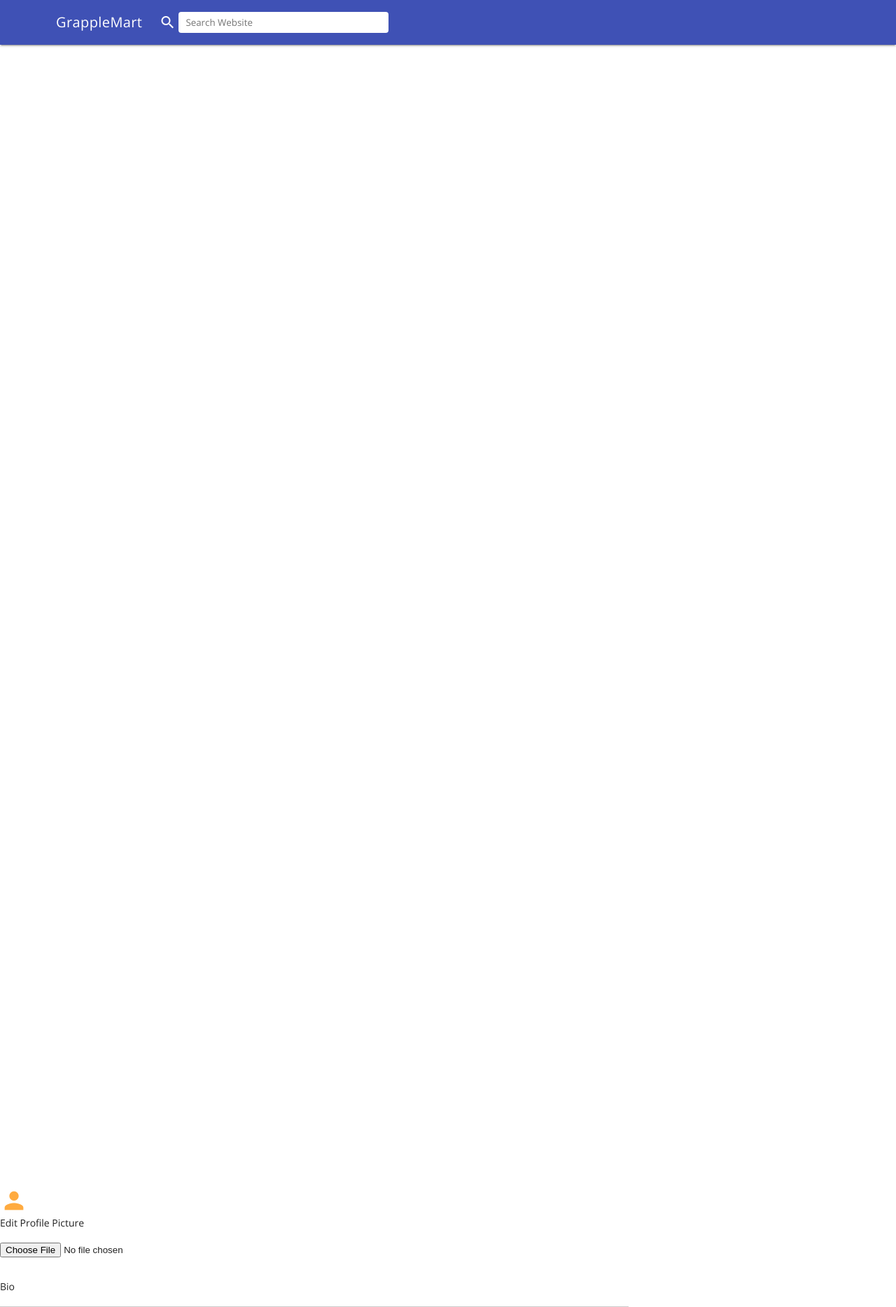
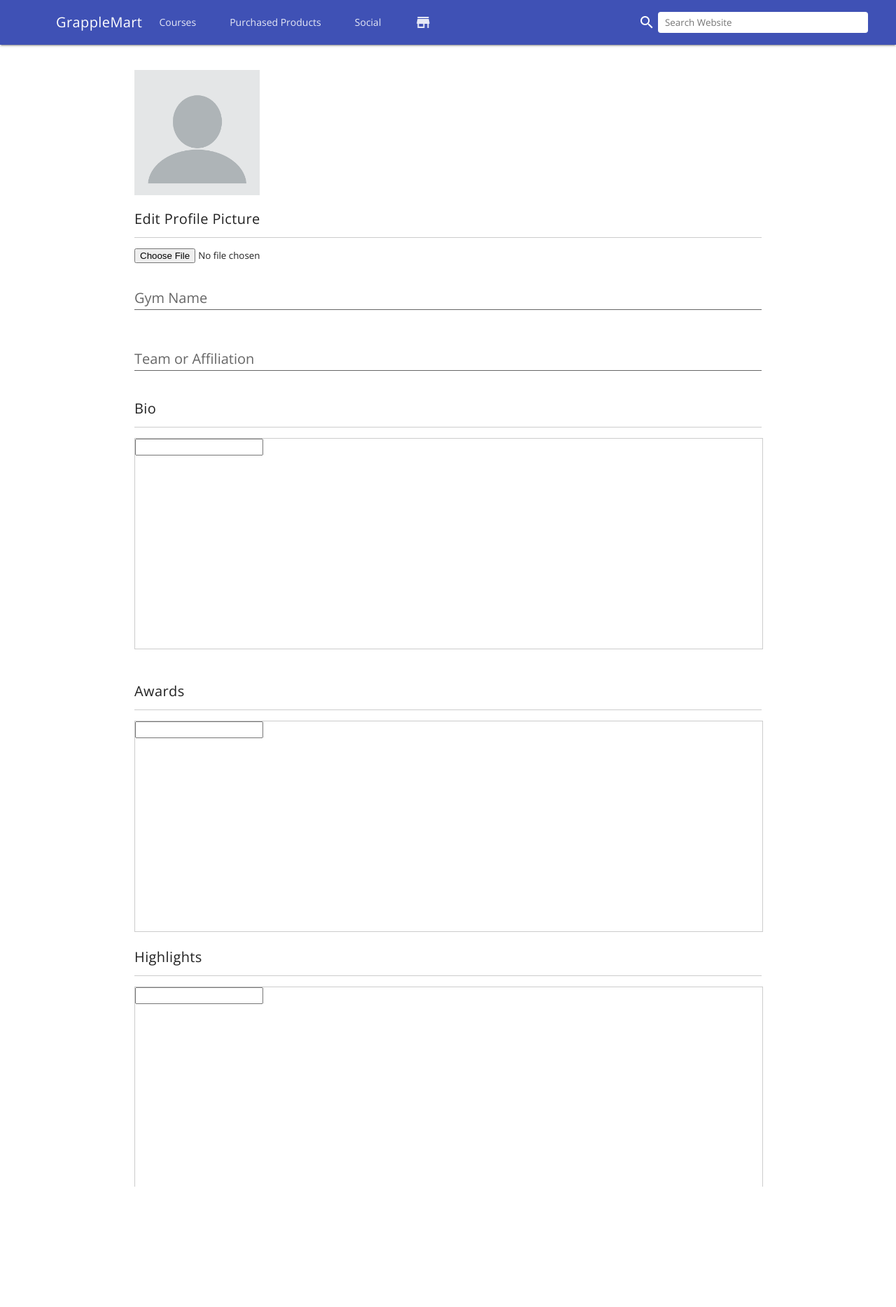
Before and after one commit to mc2147/Grapple_Mart, a Django app: page /instructor-profile/ in a window 1280 px wide. Shown: the top 1868 px of the page at 70% size. After the commit the page ends 1696 px from the top, so only its background shows below. Run offline with Django 3.2, Linux system fonts and the light colour scheme; some libraries are stand-ins or nearby versions.

Commit message:
Fixing Edit Instructor Profile Page

```diff
--- a/Grapple_Mart/templates/instructor_profile2.html
+++ b/Grapple_Mart/templates/instructor_profile2.html
@@ -3,27 +3,23 @@
 <html>
  	 	<head>
   	<!-- Material Design Theme -->
+		<link rel="stylesheet" href="https://code.getmdl.io/1.3.0/material.indigo-orange.min.css" />
 		<link rel = "stylesheet" href = "https://fonts.googleapis.com/icon?family=Material+Icons">
-		<link rel="stylesheet" href="https://code.getmdl.io/1.3.0/material.indigo-orange.min.css" />
+		<link href="https://fonts.googleapis.com/css?family=Open+Sans" rel="stylesheet">
         <script src = "https://storage.googleapis.com/code.getmdl.io/1.0.6/material.min.js"></script>
-		<link href="https://fonts.googleapis.com/css?family=Open+Sans" rel="stylesheet">
         <script src="{% static 'js/tinymce/tinymce.min.js' %}"></script>
-    <script type="text/javascript" src="{% static 'js/tinymce/custom.js'%}" ></script>
+        <script type="text/javascript" src="{% static 'js/tinymce/custom.js' %}" ></script>
     </head>
-  <body>
 
-  	<div class = "mdl-layout mdl-js-layout mdl-layout--fixed-header">
+    <body style="width: 100%">
+  	<div class = "mdl-layout mdl-js-layout mdl-layout--fixed-header" style='width:100%'>
   		<header class = "mdl-layout__header">
     		<div class = "mdl-layout__header-row">
     			<h1 class = "mdl-layout-title">
-                <a href = "/generic-home" id="page-title-link">GrappleMart</a></h1>
-                <i class="material-icons" style='margin-left: 24px; margin-right: 4px'>search</i>
-                <input type='text' placeholder='Search Website'
-                    style='font-family: "Open Sans", sans-serif; border-radius: 4px; height: 30px; line-height: 30px;
-                    border: none; padding-left: 10px; width: 300px'>
+                <a href = "homepage.html" id="page-title-link">GrappleMart</a></h1>
     			<!-- <div class = "mdl-layout-spacer"></div> -->
     			<!-- Where user navigation should be placed -->
-    			<!-- <nav class = "mdl-navigation">
+    			<nav class = "mdl-navigation">
     				<a class = "mdl-navigation__link {% if NBar == 'Courses' %}active{% endif %}" href = "/courses">
                     Courses</a>
     				<a class = "mdl-navigation__link {% if NBar == 'Products' %}active{% endif %}" href = "/products">
@@ -33,13 +29,13 @@
                     <a class = "mdl-navigation__link {% if NBar == 'Market' %}active{% endif %}" href = "/marketplace">
                     <i class="material-icons">store_mall_directory</i>
                     </a>
-    			</nav>  -->
+
+    			</nav>
                 <div class = "mdl-layout-spacer"></div>
-                {% if Show_Login %}
-                <a href="{% url 'Login' %}" class='user-action'>Sign Up</a>
-                <a href="{% url 'Login' %}" class='user-action'>Log In</a>
-                {% endif %}
-
+                <i class="material-icons" style='margin-right: 4px'>search</i>
+                <input type='text' placeholder='Search Website'
+                    style='font-family: "Open Sans", sans-serif; border-radius: 4px; height: 30px; line-height: 30px;
+                    border: none; padding-left: 10px; width: 300px'>
     		</div>
     	</header>
 
@@ -47,9 +43,9 @@
     		<!-- Where global navigation should be placed -->
 		    <span class="mdl-layout-title">Navigation</span>
 		    <nav class="mdl-navigation">
-                <!-- <a class = "mdl-navigation__link" href = "/home">
+                <a class = "mdl-navigation__link" href = "/home">
                     <i class="material-icons" style='margin-right: 4px'>account_circle</i>Profile
-                </a> -->
+                </a>
                 <a class="mdl-navigation__link" href="">
                     <i class="material-icons" style='margin-right: 4px'>home</i>Home</a>
                 <a class="mdl-navigation__link" href="">
@@ -60,66 +56,75 @@
 			</div>
 		</div>
 
-		<div>
+		<div id='body-container' class='mdl-layout'>
 
 	  	<!-- Instructor Form -->
+	  	<div id='content-body-container'>
 				<form method="POST">{% csrf_token %}
 					<div>
-		  		<i class="material-icons mdl-list__item-avatar">person</i>
-					<p>Edit Profile Picture</p>
-					<input type="file">
+			  		<img src="{%static 'Placeholders/instructor_placeholder.png' %}" style='width: 20%; object-fit:cover'>
+						<h5>Edit Profile Picture</h5>
+						<hr>
+						<input type="file" name="file" id="file" class="inputfile"
+
 					</div>
 
 					<div id='form-container'>
 
-					<div class='form-div'>
-						<p style="position: relative">Bio</p>
+						<p>
+							<div class="mdl-textfield mdl-js-textfield mdl-textfield--floating-label">
+				    		<input class="mdl-textfield__input" type="text" id="gym-name">
+				    		<label class="mdl-textfield__label" for="gym-name">Gym Name</label>
+				  		</div>
+				  	</p>
+
+				  	<p>
+				  		<div class="mdl-textfield mdl-js-textfield mdl-textfield--floating-label">
+				    		<input class="mdl-textfield__input" type="text" id="gym-name">
+				    		<label class="mdl-textfield__label" for="gym-name">Team or Affiliation</label>
+				  		</div>
+				  	</p>
+
+						<div class='form-div' style='padding-top:0'>
+							<h5 style="position: relative">Bio</h5>
+							<hr>
 			      	<div class='rich-text-div'>{{ form.Bio }}</div>
 			      </div>
 
 			      <div class='form-div'>
-						<p>Awards</p>
+							<h5>Awards</h5>
+							<hr>
 			      	<div class='rich-text-div'>{{ form.Awards }}</div>
 			      </div>
 
 			      <div class='form-div'>
-						<p>Highlights</p>
+							<h5>Highlights</h5>
+							<hr>
 			      	<div class='rich-text-div'>{{ form.Highlights }}</div>
 			      </div>
 
 			    </div>
 
-	      <div>
-					<p>
-						<span>Gym Name</span>
-						<div class="mdl-textfield mdl-js-textfield">
-				    	<input class="mdl-textfield__input" type="text" id="sample1">
+		  		<p style='padding-top: 30px;'>
+		  			<button type="submit" class='mdl-button mdl-js-button mdl-button--raised mdl-button--colored'>Save</button>
+		  		</p>
+				</form>
 			</div>
-					</p>
-				</div>
-
-				<div>
-					<p>
-						<span>Team or Affiliation</span>
-						<div class="mdl-textfield mdl-js-textfield">
-				    	<input class="mdl-textfield__input" type="text" id="sample2">
-				  	</div>
-					</p>
-				</div>
-
-	  		<button type="submit">Save</button>
-			</form>
 		</div>
 
  </body>
 </html>
 
+<script>
+
+</script>
 
 {% block style %}
 <style>
 
-	body, h1, h2, h3, h4, h5, h6, a, p, span, .mdl-button{
+	body, h1, h2, h3, h4, h5, h6, a, p, span, .mdl-textfield__input, input, label, .mdl-button{
 		font-family: "Open Sans", sans-serif;
+		/*overflow-x: hidden;*/ /* we might want this later */
 	}
 
 	#page-title-link {
@@ -174,12 +179,17 @@
 		font-family: "Open Sans", sans-serif;
 	}
 
-	.video-icon {
-		height: 100px;
-		width: 200px;
-	  	padding: 0;
-	  	float: left;
-	  	margin-right: 20px;
+	.mdl-textfield {
+		width: 100%;
+	}
+
+	.mdl-textfield__input {
+		border-bottom: 1px solid rgba(0,0,0,0.6);
+	}
+
+	.mdl-textfield__label {
+		color: rgba(0,0,0,0.6);
+		font-size: 20px;
 	}
 
 	#courses-in-progress-title, #newsfeed-title {
@@ -195,14 +205,26 @@
 		padding-bottom: 5px !important;
 	}
 
+	#body-container {
+		position: absolute;
+		width: 100%;
+		top: 100px;
+	}
+
+	#content-body-container {
+		width: 70%;
+		margin: 0 auto;
+	}
+
 	#form-container {
 		padding-bottom: 30px;
 	}
 
 	.form-div {
-		width: 70%;
+		width: 100%;
 		height: 300px;
 		padding: 30px 0;
+		padding-bottom: 50px;
 		position: relative;
 	}
 
```
Also changed, not shown: 2 other files. Lines whose indentation alone changed are shown as unchanged.
